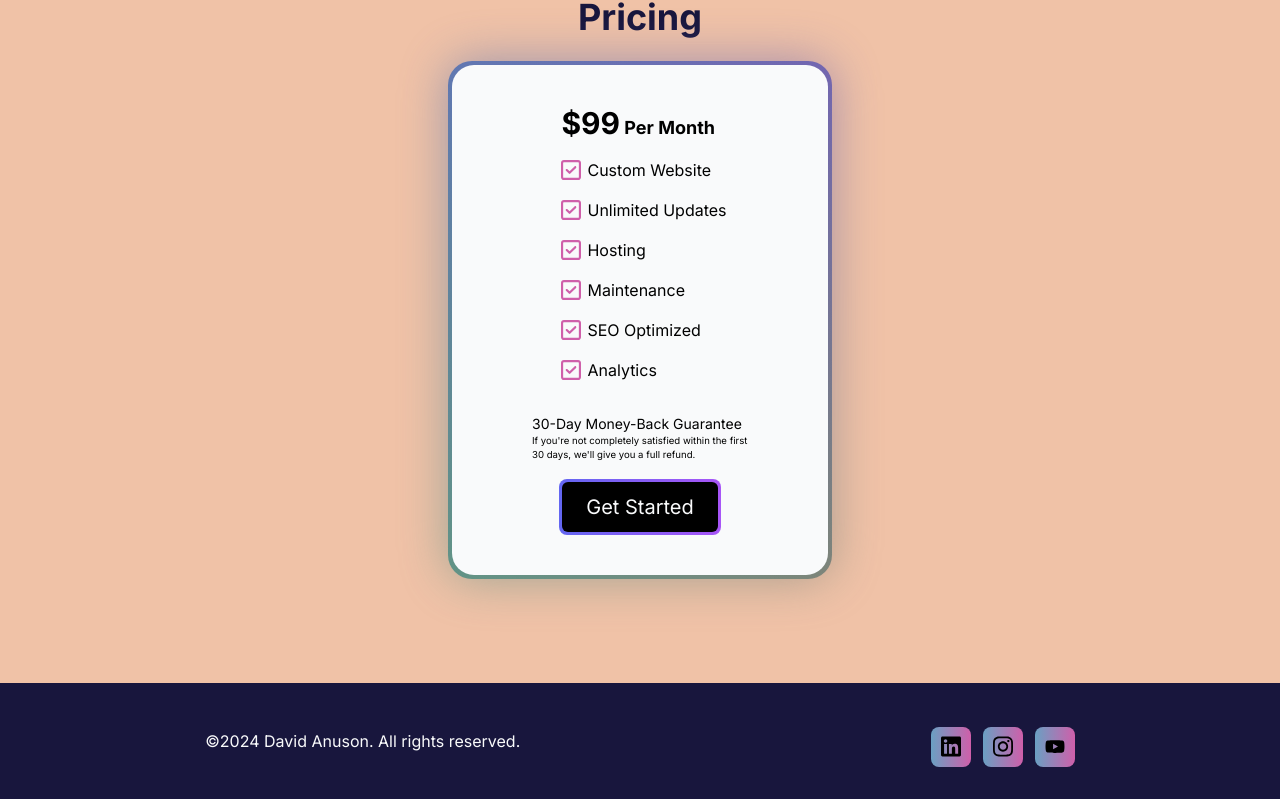
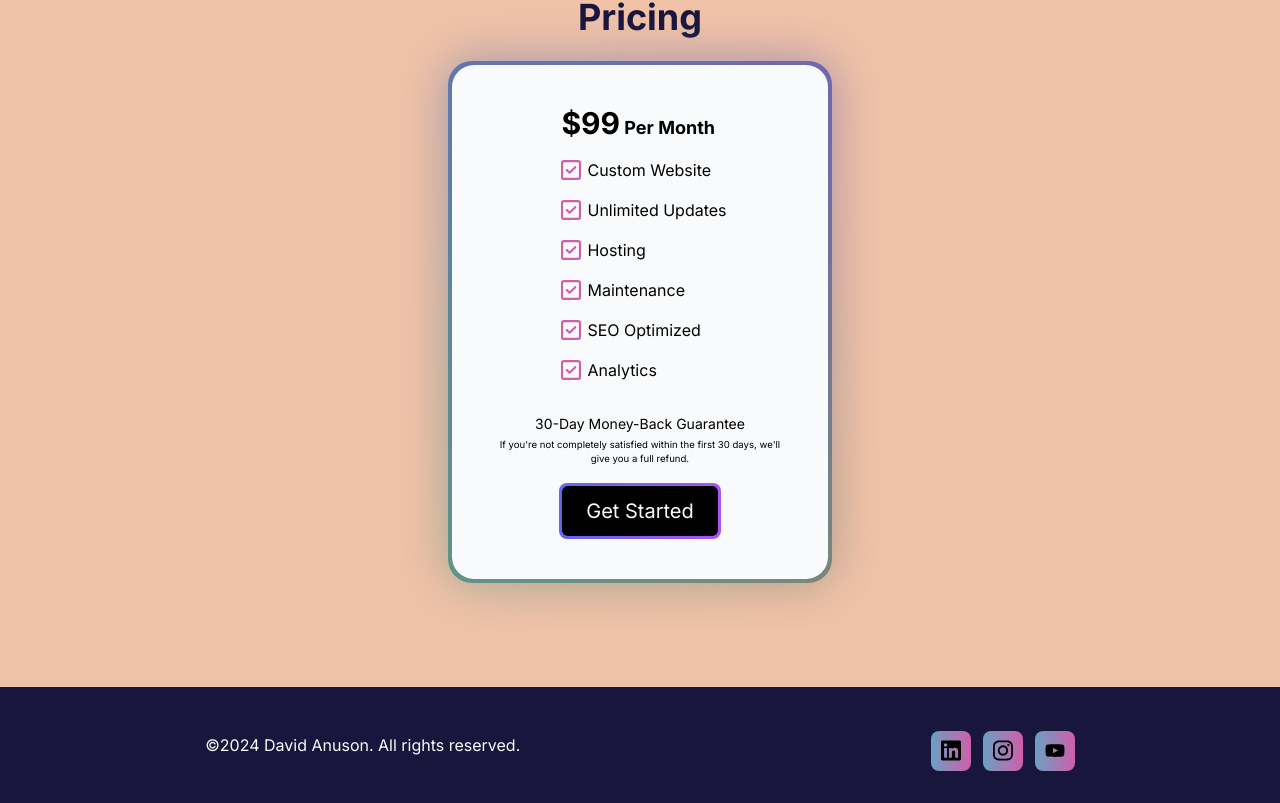
Before and after one commit to danusontarangkul/agency, a Next.js app: page / in a window 1280 px wide. Shown: the part 3539-4342 px from the top of the page. Built offline with nearby package versions, Linux system fonts and the light colour scheme.

Commit message:
style update

```diff
--- a/src/components/Pricing.tsx
+++ b/src/components/Pricing.tsx
@@ -73,14 +73,16 @@
                 </div>
               </div>
             </div>
-            <div className="px-10 pb-4">
-              <p className="text-sm">30-Day Money-Back Guarantee</p>
-              <p className="text-[.6rem]">
+            <div className="flex flex-col justify-center">
+              <p className="text-sm pb-1 text-center">
+                30-Day Money-Back Guarantee
+              </p>
+              <p className="text-[.6rem] pb-4 text-center">
                 If you're not completely satisfied within the first 30 days,
                 we'll give you a full refund.
               </p>
             </div>
-            <div className="">
+            <div>
               <Button />
             </div>
           </div>
```
